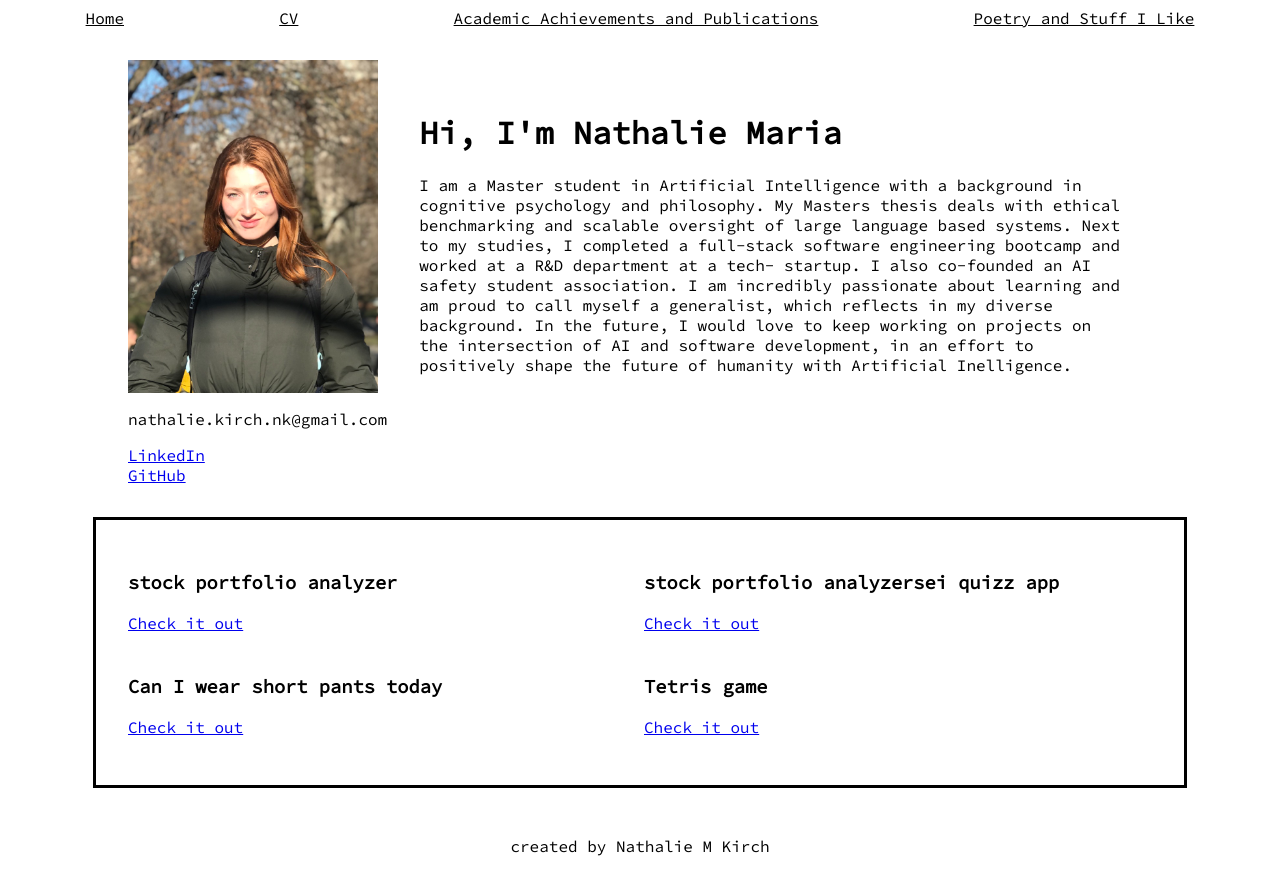
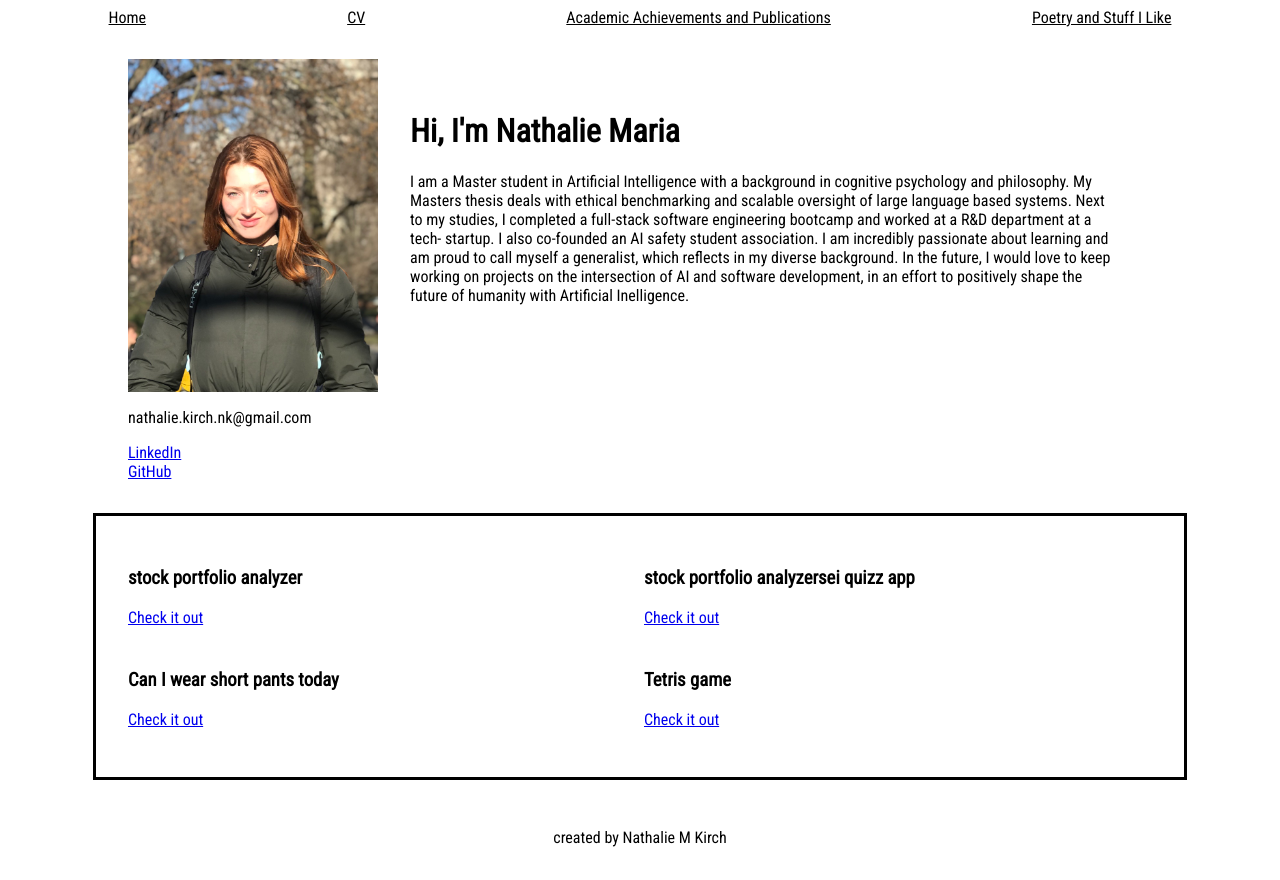
Before and after one commit to NLie2/nmkirch, a React (Create React App) app in the folder portfolio_page/: page / in a window 1280 px wide. Built offline with nearby package versions, Linux system fonts and the light colour scheme.

Commit message:
change fonts!

```diff
--- a/portfolio_page/src/styles/main.scss
+++ b/portfolio_page/src/styles/main.scss
@@ -2,13 +2,13 @@
 @import url('https://fonts.googleapis.com/css2?family=Source+Code+Pro:wght@300&display=swap');
 @import url('https://fonts.googleapis.com/css2?family=Source+Code+Pro:wght@300;400&display=swap');
 @import url('https://fonts.googleapis.com/css2?family=Lato:wght@300;400&family=Source+Code+Pro:wght@300;400&display=swap');
-
+@import url('https://fonts.googleapis.com/css2?family=Lato:wght@300;400&family=Roboto+Condensed:wght@300;400&family=Source+Code+Pro:wght@300;400&display=swap');
 #root{
   display: flex;
   flex-direction: column;
   min-height: 100vh;
-
-  font-family: 'Source Code Pro', monospace;
+  font-family: 'Roboto Condensed', sans-serif;
+  // font-family: 'Source Code Pro', monospace;
   // font-family: 'Lato', sans-serif;
 }
 img {
```
